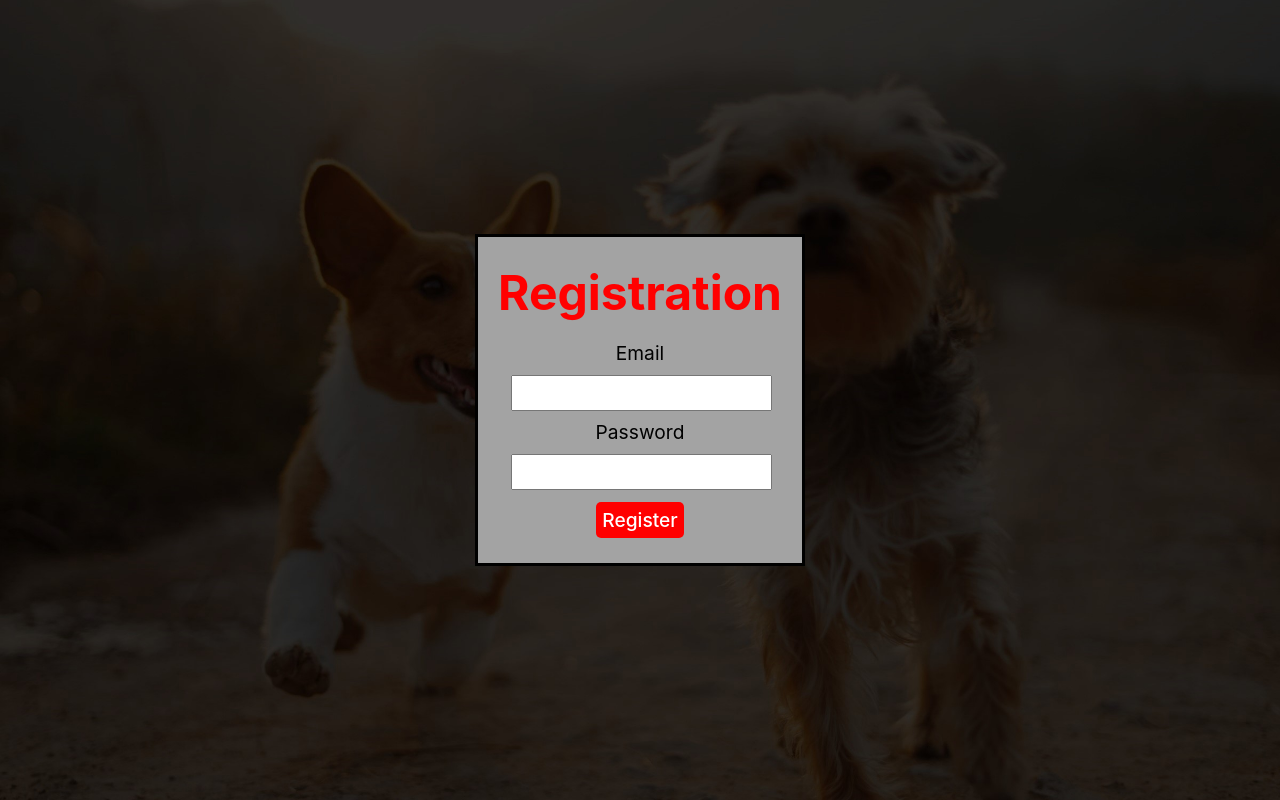
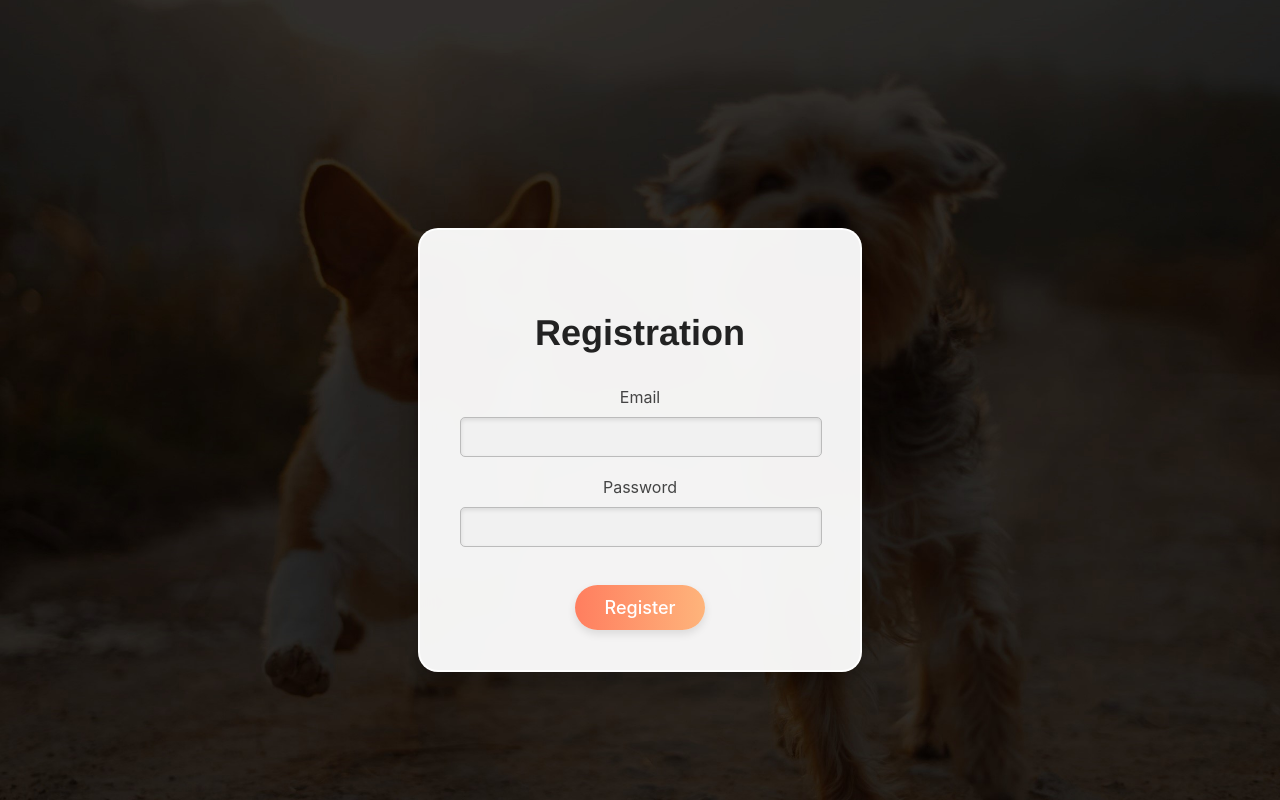
Before and after one commit to gfa-cc-after/Avengers_PET_Clinic, a React (Vite) app in the folder Pet-Clinic-Frontend/: page /registration in a window 1280 px wide. Built offline with nearby package versions, Linux system fonts and the light colour scheme.

Commit message:
Changes css of registration and login page

```diff
--- a/Pet-Clinic-Frontend/src/pages/Landing.tsx
+++ b/Pet-Clinic-Frontend/src/pages/Landing.tsx
@@ -4,9 +4,13 @@ import clinicImage from "../images/petclinic.png";
 function PageView() {
   return (
     <>
-     <img src={clinicImage} alt="Clinic" className="clinic-image" />
+
+    <img src={clinicImage} alt="Clinic" className="clinic-image" />
       <h1 className="h1">Pet Clinic</h1>
       <h2 className="h2">Welcome to our fabulous clinic</h2>
+
+
+
 
     </>
   );
--- a/Pet-Clinic-Frontend/src/pages/Login.css
+++ b/Pet-Clinic-Frontend/src/pages/Login.css
@@ -5,37 +5,73 @@
   text-align: center;
 }
 
-
-  .card {
-    padding: 2em;
+.formDiv {
+  text-align: center;
+  background-color: rgba(255, 255, 255, 0.95); /* Slightly less transparent */
+  border: 2px solid rgba(255, 255, 255, 0.9); /* Light grey border */
+  padding: 40px; /* More padding */
+  border-radius: 20px; /* More rounded corners */
+  box-shadow: 0 10px 20px rgba(0, 0, 0, 0.2); /* Subtle shadow */
+  max-width: 400px; /* Fixed width for better layout */
+  margin: auto; /* Center the form */
+  margin-top: 100px; /* Space from top */
+  backdrop-filter: blur(12px); /* Blurring background behind form */
 }
 
-  .read-the-docs {
-    color: #888;
+h1, h2 {
+  color: #333; /* Darker color for better readability */
+  font-family: 'Helvetica', sans-serif; /* Change font family */
 }
 
-  .input{
-    margin-left: 5px;
-  }
-  .loginButton{
-    margin-top: 10px;
-    width: 200px;
+h2 {
+  margin-bottom: 20px; /* Space below h2 */
 }
 
-  .inputGroup{
+.inputGroup {
   display: flex;
-    justify-content: space-between;
-  }
-
-  .inputGroup .label{
-    flex: 1;
-  }
-
-  .inputGroup .input{
-    flex: 1;
+  flex-direction: column;
+  align-items: flex-start;
+  margin-bottom: 20px; /* Space below input groups */
 }
 
 .label {
-    color: black;
-    padding: 5px;
+  font-size: 16px; /* Consistent font size */
+  color: #444; /* Dark grey color */
+  margin-bottom: 8px; /* Space below labels */
 }
+
+.input {
+  font-size: 16px; /* Consistent font size */
+  padding: 10px; /* More padding */
+  width: calc(100% - 20px); /* Full width minus padding */
+  border: 1px solid #bbb; /* Light border */
+  border-radius: 5px; /* Rounded corners */
+  background-color: #f1f1f1; /* Light background for inputs */
+  box-shadow: inset 0 2px 4px rgba(0, 0, 0, 0.1); /* Inner shadow */
+}
+
+.loginButton {
+  color: #fff;
+  background: linear-gradient(to right, #ff7e5f, #feb47b); /* Gradient color for button */
+  border: none; /* Remove border */
+  border-radius: 25px; /* More rounded corners */
+  font-size: 18px; /* Larger font size */
+  padding: 12px 30px; /* More padding */
+  cursor: pointer; /* Pointer cursor */
+  transition: background-color 0.3s ease, transform 0.3s ease; /* Smooth hover transition */
+  margin-top: 20px; /* Space above button */
+  box-shadow: 0 4px 8px rgba(0, 0, 0, 0.1); /* Button shadow */
+  width: 100%; /* Full width button */
+}
+
+.loginButton:hover {
+  background: linear-gradient(to right, #feb47b, #ff7e5f); /* Reverse gradient on hover */
+  transform: scale(1.05); /* Slightly enlarge on hover */
+}
+
+.error-message {
+  color: #ff4d4d; /* Slightly different red for error messages */
+  margin-bottom: 12px; /* Space below messages */
+  font-family: 'Helvetica', sans-serif; /* Change font family */
+  font-size: 14px; /* Consistent font size */
+}
--- a/Pet-Clinic-Frontend/src/pages/Registration.css
+++ b/Pet-Clinic-Frontend/src/pages/Registration.css
@@ -1,38 +1,69 @@
-
 .register-form {
     text-align: center;
-    background-color: rgb(163, 163, 163);
-    border: 3px solid rgb(0, 0, 0);
-    padding: 15px;
-
+    background-color: rgba(255, 255, 255, 0.95); /* Slightly less transparent */
+    border: 2px solid rgba(255, 255, 255, 0.9); /* Light grey border */
+    padding: 40px; /* More padding */
+    border-radius: 20px; /* More rounded corners */
+    box-shadow: 0 10px 20px rgba(0, 0, 0, 0.2); /* Subtle shadow */
+    max-width: 400px; /* Fixed width for better layout */
+    margin: auto; /* Center the form */
+    margin-top: 100px; /* Space from top */
+    backdrop-filter: blur(12px); /* Blurring background behind form */
 }
 
 .rf-title {
-    font-size: 48px;
-    margin-top: 5px;
-    margin: 5px;
-    color: red;
+    font-size: 36px; /* Slightly smaller font size */
+    margin-bottom: 25px; /* Space below title */
+    color: #222; /* Darker color for better readability */
+    font-family: 'Helvetica', sans-serif; /* Change font family */
 }
 
 .label {
     display: block;
-    font-size: larger;
-    color: white;
-    padding: 5px;
+    font-size: 16px; /* Consistent font size */
+    color: #444; /* Dark grey color */
+    margin-bottom: 8px; /* Space below labels */
 }
+
 .input {
-    font-size: larger;
-    padding: 5px;
-    margin: 2px;
-
+    font-size: 16px; /* Consistent font size */
+    padding: 10px; /* More padding */
+    margin-bottom: 18px; /* Space below inputs */
+    width: calc(100% - 20px); /* Full width minus padding */
+    border: 1px solid #bbb; /* Light border */
+    border-radius: 5px; /* Rounded corners */
+    background-color: #f1f1f1; /* Light background for inputs */
+    box-shadow: inset 0 2px 4px rgba(0, 0, 0, 0.1); /* Inner shadow */
 }
 
 .btn {
-    color: white;
-    background-color: red;
-    border-radius: 5px;
-    font-size: larger;
-    display: block;
-    padding: 5px;
-    margin: 10px auto;
+    color: #fff;
+    background: linear-gradient(to right, #ff7e5f, #feb47b); /* Gradient color for button */
+    border: none; /* Remove border */
+    border-radius: 25px; /* More rounded corners */
+    font-size: 18px; /* Larger font size */
+    padding: 12px 30px; /* More padding */
+    cursor: pointer; /* Pointer cursor */
+    transition: background-color 0.3s ease, transform 0.3s ease; /* Smooth hover transition */
+    margin-top: 20px; /* Space above button */
+    box-shadow: 0 4px 8px rgba(0, 0, 0, 0.1); /* Button shadow */
 }
+
+.btn:hover {
+    background: linear-gradient(to right, #feb47b, #ff7e5f); /* Reverse gradient on hover */
+    transform: scale(1.05); /* Slightly enlarge on hover */
+}
+
+.error-message {
+    color: #ff4d4d; /* Slightly different red for error messages */
+    margin-bottom: 12px; /* Space below messages */
+    font-family: 'Helvetica', sans-serif; /* Change font family */
+    font-size: 14px; /* Consistent font size */
+}
+
+.success-message {
+    color: #28a745; /* Green for success messages */
+    margin-bottom: 12px; /* Space below messages */
+    font-family: 'Helvetica', sans-serif; /* Change font family */
+    font-size: 14px; /* Consistent font size */
+}
```
Lines whose indentation alone changed are shown as unchanged.
